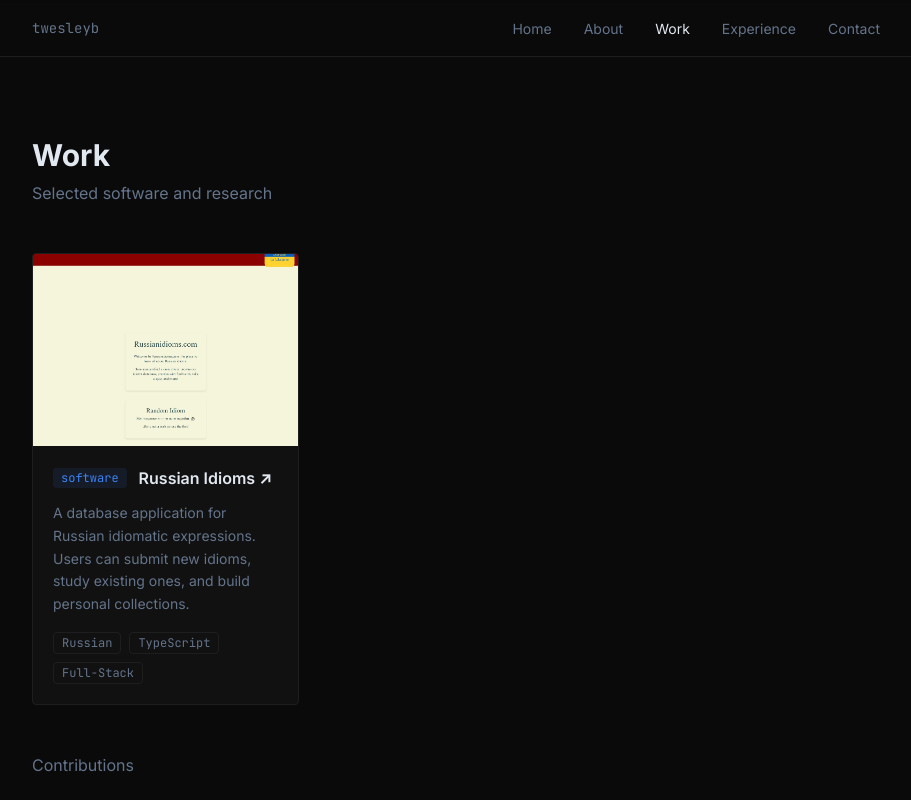
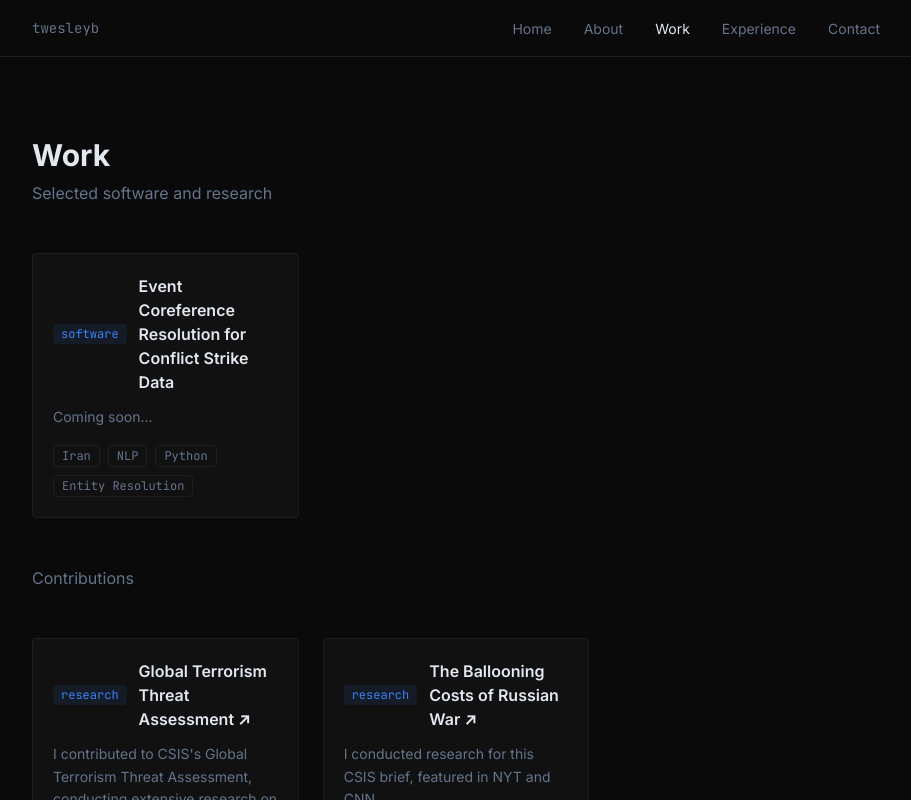
Before and after one commit to thomaswesleyb/thomaswesleyb.github.io, a React (Vite) app: page /work in a window 1280 px wide. Shown: the top 800 px of the page, without its empty margins (184-1095 px from the left). Built offline with nearby package versions, Linux system fonts and the light colour scheme.

Commit message:
Added teaser for ICM

```diff
--- a/src/pages/Work.tsx
+++ b/src/pages/Work.tsx
@@ -17,12 +17,9 @@ export default function Work() {
         <div className="grid grid-cols-1 md:grid-cols-2 lg:grid-cols-3 gap-6 mb-12">
           <WorkCard
             type="software"
-            title="Russian Idioms"
-            description="A database application for Russian idiomatic expressions. Users can submit new idioms, study existing ones, and build personal collections."
-            tags={['Russian', 'TypeScript', 'Full-Stack']}
-            href="https://russianidioms.com"
-            imageUrl={russianIdiomsImg}
-            imageAlt="Russian Idioms application screenshot"
+            title="Event Coreference Resolution for Conflict Strike Data"
+            description="Coming soon..."
+            tags={['Iran', 'NLP', 'Python', 'Entity Resolution']}
           />
           {/* TODO: Add research/analytical work cards as projects develop (see docs/overhaul.md §16) */}
         </div>
```
